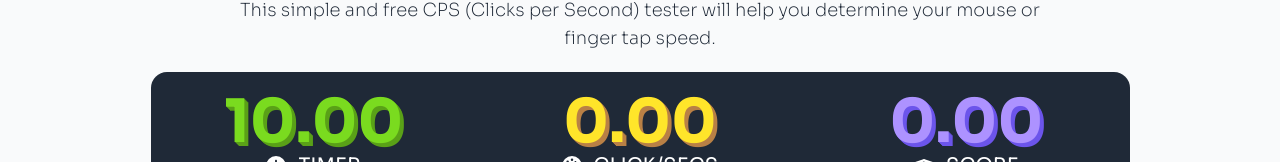
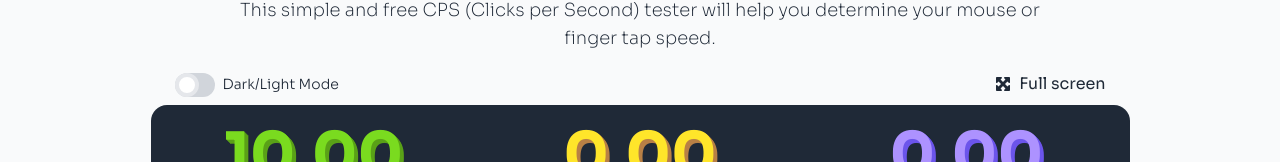
Before and after one commit to Bishwas-py/speedclicking.com, a Next.js app: page / in a window 1280 px wide. Shown: the part 164-326 px from the top of the page. Built offline with nearby package versions, Linux system fonts and the light colour scheme.

Commit message:
modes added

```diff
--- /dev/null
+++ b/components/buttons/AppearanceToggle.jsx
@@ -0,0 +1,24 @@
+import React from 'react';
+import {useTheme} from "next-themes";
+
+function AppearanceToggle(props) {
+    const {theme, setTheme} = useTheme()
+
+    return (
+        <button>
+            <span
+                className="relative inline-block w-10 mr-2 align-middle transition duration-200 ease-in">
+                <input type="checkbox"
+                       onClick={() => setTheme(theme === 'light' ? 'dark' : 'light')}
+                       defaultChecked={theme === 'dark'}
+                       name="toggle" id="appearanceToggle"
+                       className="toggle-checkbox absolute block w-6 h-6 rounded-full bg-white border-4 appearance-none cursor-pointer"/>
+                <label htmlFor="appearanceToggle"
+                       className="toggle-label block overflow-hidden h-6 rounded-full bg-gray-300 cursor-pointer"></label>
+            </span>
+            <label htmlFor="appearanceToggle" className="text-sm font-light">Dark/Light Mode</label>
+        </button>
+    );
+}
+
+export default AppearanceToggle;
--- /dev/null
+++ b/components/buttons/FullScreenToggle.jsx
@@ -0,0 +1,23 @@
+import React from 'react';
+import {FontAwesomeIcon} from "@fortawesome/react-fontawesome";
+import {faMaximize, faMinimize} from "@fortawesome/free-solid-svg-icons";
+
+function FullScreenToggle({setFullScreen, fullScreen}) {
+    return (
+        <button className={'flex gap-2'} onClick={()=>{setFullScreen(!fullScreen)}}>
+            {fullScreen ?
+                <>
+                    <FontAwesomeIcon icon={faMinimize} className={'w-4 my-auto'}/>
+                    <div className={'my-auto'}>Exit full screen</div>
+                </>
+                :
+                <>
+                    <FontAwesomeIcon icon={faMaximize} className={'w-4 my-auto'}/>
+                    <div className={'my-auto'}>Full screen</div>
+                </>
+            }
+        </button>
+    );
+}
+
+export default FullScreenToggle;
--- a/icons/left-click.jsx
+++ b/icons/left-click.jsx
@@ -2,7 +2,9 @@ import React from 'react';
 
 function LeftClick({width='1.21rem', height='1.21rem', className=''}) {
     return (
-        <svg className={className} fill="#000000" xmlns="http://www.w3.org/2000/svg"  viewBox="0 0 30 30" width={width} height={height}>    <path d="M 6.3183594 1.3613281 A 1.0001 1.0001 0 0 0 5.6171875 1.6289062 C 3.8529186 3.2253545 2.495318 5.2610149 1.7246094 7.5742188 A 1.0001 1.0001 0 1 0 3.6210938 8.2070312 C 4.280385 6.2282352 5.4432533 4.484833 6.9589844 3.1132812 A 1.0001 1.0001 0 0 0 6.3183594 1.3613281 z M 15 2 C 9.477 2 5 6.477 5 12 L 5 13 L 5 18 C 5 23.523 9.477 28 15 28 C 20.523 28 25 23.523 25 18 L 25 12 C 25 6.477 20.523 2 15 2 z M 14.083984 4.0742188 C 14.588723 4.1163828 15 4.547875 15 5.078125 L 15 13 C 15 13.552 14.552 14 14 14 L 8 14 C 7.448 14 7 13.552 7 13 L 7 12 C 7 7.975 9.9882812 4.6330781 13.863281 4.0800781 C 13.938281 4.0693281 14.011879 4.0681953 14.083984 4.0742188 z"/></svg>
+        <svg className={className} fill="#000000" xmlns="http://www.w3.org/2000/svg"  viewBox="0 0 30 30" width={width} height={height}>
+            <path d="M 6.3183594 1.3613281 A 1.0001 1.0001 0 0 0 5.6171875 1.6289062 C 3.8529186 3.2253545 2.495318 5.2610149 1.7246094 7.5742188 A 1.0001 1.0001 0 1 0 3.6210938 8.2070312 C 4.280385 6.2282352 5.4432533 4.484833 6.9589844 3.1132812 A 1.0001 1.0001 0 0 0 6.3183594 1.3613281 z M 15 2 C 9.477 2 5 6.477 5 12 L 5 13 L 5 18 C 5 23.523 9.477 28 15 28 C 20.523 28 25 23.523 25 18 L 25 12 C 25 6.477 20.523 2 15 2 z M 14.083984 4.0742188 C 14.588723 4.1163828 15 4.547875 15 5.078125 L 15 13 C 15 13.552 14.552 14 14 14 L 8 14 C 7.448 14 7 13.552 7 13 L 7 12 C 7 7.975 9.9882812 4.6330781 13.863281 4.0800781 C 13.938281 4.0693281 14.011879 4.0681953 14.083984 4.0742188 z"/>
+        </svg>
     );
 }
 
--- a/layer/PageLayer.jsx
+++ b/layer/PageLayer.jsx
@@ -11,11 +11,13 @@ import {
 
 import Counter from "../components/counter/Counter";
 import {FontAwesomeIcon} from "@fortawesome/react-fontawesome";
-import BigButton from "../components/BigButton";
+import BigButton from "../components/buttons/BigButton";
 import getRank from "../helpers/rank";
 import useInterval from "../helpers/use_interval";
 import {useRouter} from "next/router";
 import Image from "next/image";
+import AppearanceToggle from "../components/buttons/AppearanceToggle";
+import FullScreenToggle from "../components/buttons/FullScreenToggle";
 
 
 export default function PageLayer({
@@ -30,6 +32,8 @@ export default function PageLayer({
     let [startTime, setStartTime] = React.useState(0);
     let [timeLeft, setTimeLeft] = React.useState(defaultTimeLeft);
     let [rank, setRank] = React.useState(false);
+    let [fullScreen, setFullScreen] = React.useState(false);
+
     let router = useRouter();
 
     function start(e) {
@@ -81,13 +85,13 @@ export default function PageLayer({
     }, (timeLeft && count) ? 1000 : null);
 
     return (
-        <div className={"mx-3"}>
+        <div className={`play-section select-none ${fullScreen ? 'full-screen-on' : 'full-screen-off'}`} onContextMenu={(event) => {  event.preventDefault(); }}>
+            <div className={"flex-row flex justify-between mb-2 rounded-2xl mx-6"}>
+                <AppearanceToggle/>
+                <FullScreenToggle setFullScreen={setFullScreen} fullScreen={fullScreen}/>
+            </div>
             <div
-                onContextMenu={(event) => {
-                    event.preventDefault();
-                }}
-                className={"flex-col flex mx-auto lg:w-[979px] rounded-2xl overflow-hidden"}>
-
+                className={"clicking-section"}>
                 <div className={"flex flex-col bg-gray-800 sm:flex-row"}>
                     <div className={"flex flex-row text-white w-full"}>
                         <Counter icon={faClock} title={"TIMER"} value={timeLeft.toFixed(2) || '0.00'}
@@ -98,12 +102,8 @@ export default function PageLayer({
                                  color={'#ad92ff'} shadow={'#6c55eb'}/>
                     </div>
                 </div>
-
-
                 {!timeLeft ?
-                    <div
-                        onContextMenu={(event) => { event.preventDefault(); }}
-                        className={"grid select-none place-items-center w-full px-4 py-7 min-h-[500px] bg-slate-300 dark:bg-slate-700 overflow-hidden"}>
+                    <div className={"grid place-items-center w-full px-4 py-7 h-full bg-slate-300 dark:bg-slate-700 overflow-hidden"}>
                         <div className={"text-center"}>
                             <div>
                                 <h2 className={"text-6xl font-bold mb-7"}>{rank.name}</h2>
@@ -139,11 +139,9 @@ export default function PageLayer({
                         </div>
                     </div>
                     :
-                    <div onContextMenu={(event) => {
-                        event.preventDefault();
-                    }}
+                    <div
                          onMouseDown={handleClick}
-                         className={"select-none relative w-full h-[500px] bg-slate-200 dark:bg-gray-700 overflow-hidden"}>
+                         className={"select-none relative w-full h-full bg-slate-200 dark:bg-gray-700 overflow-hidden"}>
                         <div className={`absolute opacity-80 ${count && 'opacity-0'} duration-200 w-full
                                             h-full bg-slate-300/30 grid place-items-center`}>
                             <div className={"relative flex flex-col gap-4"}>
--- a/package.json
+++ b/package.json
@@ -13,6 +13,7 @@
     "@fortawesome/free-solid-svg-icons": "^6.2.0",
     "@fortawesome/react-fontawesome": "^0.2.0",
     "next": "12.2.5",
+    "next-themes": "^0.2.0",
     "nextjs-progressbar": "^0.0.14",
     "process": "^0.11.10",
     "react": "18.2.0",
--- a/pages/_app.js
+++ b/pages/_app.js
@@ -1,11 +1,12 @@
 import '../styles/globals.css'
 import NextNProgress from "nextjs-progressbar";
+import {ThemeProvider} from 'next-themes'
 
-function MyApp({ Component, pageProps }) {
-  return <>
-    <NextNProgress/>
-    <Component {...pageProps} />
-  </>
+function MyApp({Component, pageProps}) {
+    return <ThemeProvider attribute="class">
+        <NextNProgress/>
+        <Component {...pageProps} />
+    </ThemeProvider>
 }
 
 export default MyApp
--- a/styles/globals.css
+++ b/styles/globals.css
@@ -27,6 +27,23 @@
     }
     .explanation {
         @apply text-sm md:text-lg font-thin;
+    }
+    .play-section {
+        @apply mx-auto duration-100;
+    }
+    .play-section.full-screen-off {
+        @apply lg:w-[979px] mx-auto;
+    }
+    .play-section.full-screen-on {
+        @apply fixed top-0 w-full h-full p-7 z-50 backdrop-blur;
+        @apply bg-slate-100/80;
+        @apply dark:bg-slate-700/20;
+    }
+    .play-section .clicking-section {
+        @apply flex-col h-[700px] flex rounded-2xl overflow-hidden;
+    }
+    .play-section.full-screen-on .clicking-section{
+        @apply px-0 mx-0 h-[89vh];
     }
     .goto-page-links {
         @apply grid sm:grid-cols-2 md:grid-cols-3 gap-y-1 md:gap-x-3 sm:gap-x-2 md:gap-y-5 sm:gap-y-3 mb-16 last:mb-0;
@@ -81,6 +98,16 @@
     .big-button {
         @apply rounded-2xl h-16 grid place-items-center w-full text-2xl font-medium;
         @apply text-white bg-indigo-500 border-b-8 border-b-indigo-700 hover:border-b-indigo-800;
+    }
+
+    .toggle-checkbox:checked {
+        @apply: right-0 border-green-400;
+        right: 0;
+        border-color: #68D391;
+    }
+    .toggle-checkbox:checked + .toggle-label {
+        @apply: bg-green-400;
+        background-color: #68D391;
     }
 }
 
--- a/tailwind.config.js
+++ b/tailwind.config.js
@@ -5,6 +5,7 @@ module.exports = {
         "./components/**/*.{js,ts,jsx,tsx}",
         "./layer/**/*.{js,ts,jsx,tsx}",
     ],
+    darkMode: 'class',
     theme: {
         extend: {
             fontFamily: {
```
Also changed, not shown: components/buttons/BigButton.jsx (renamed from components/BigButton.jsx), 2 other files (tests, documents, lock files or other folders).
